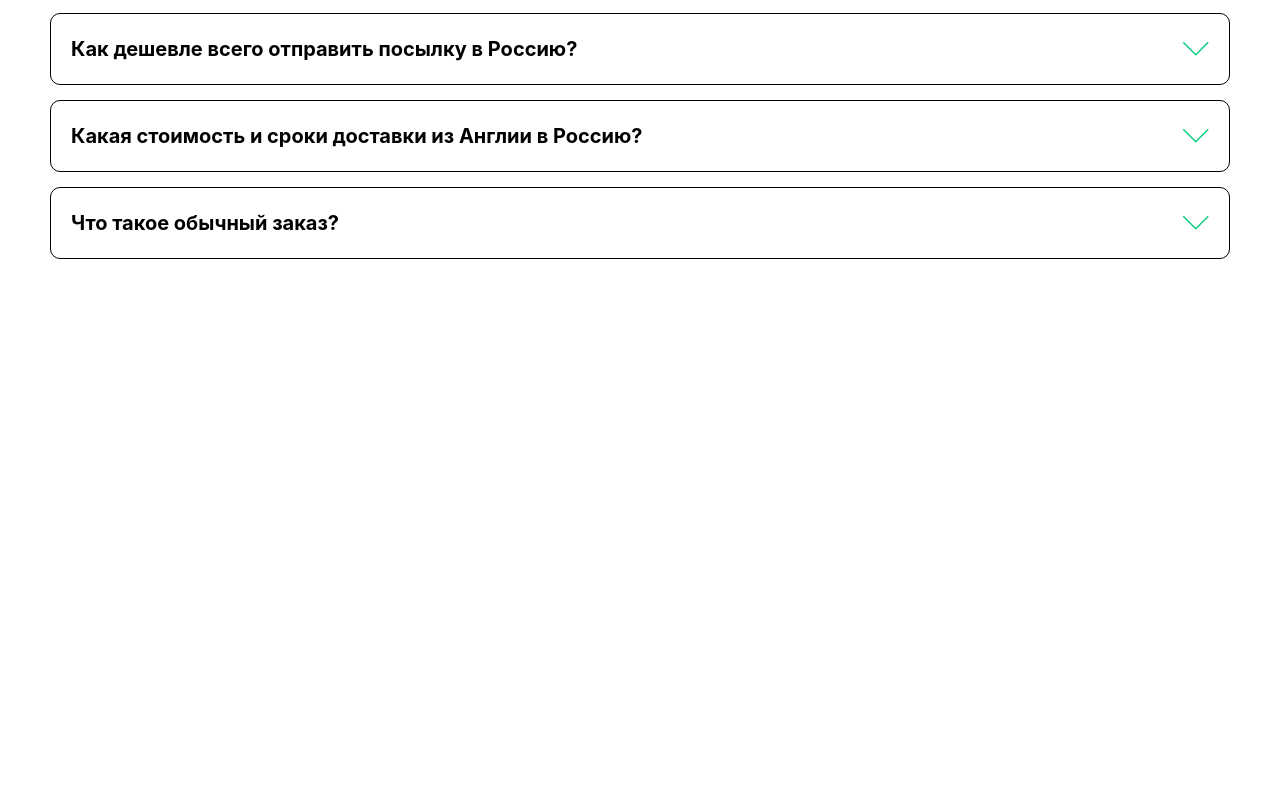
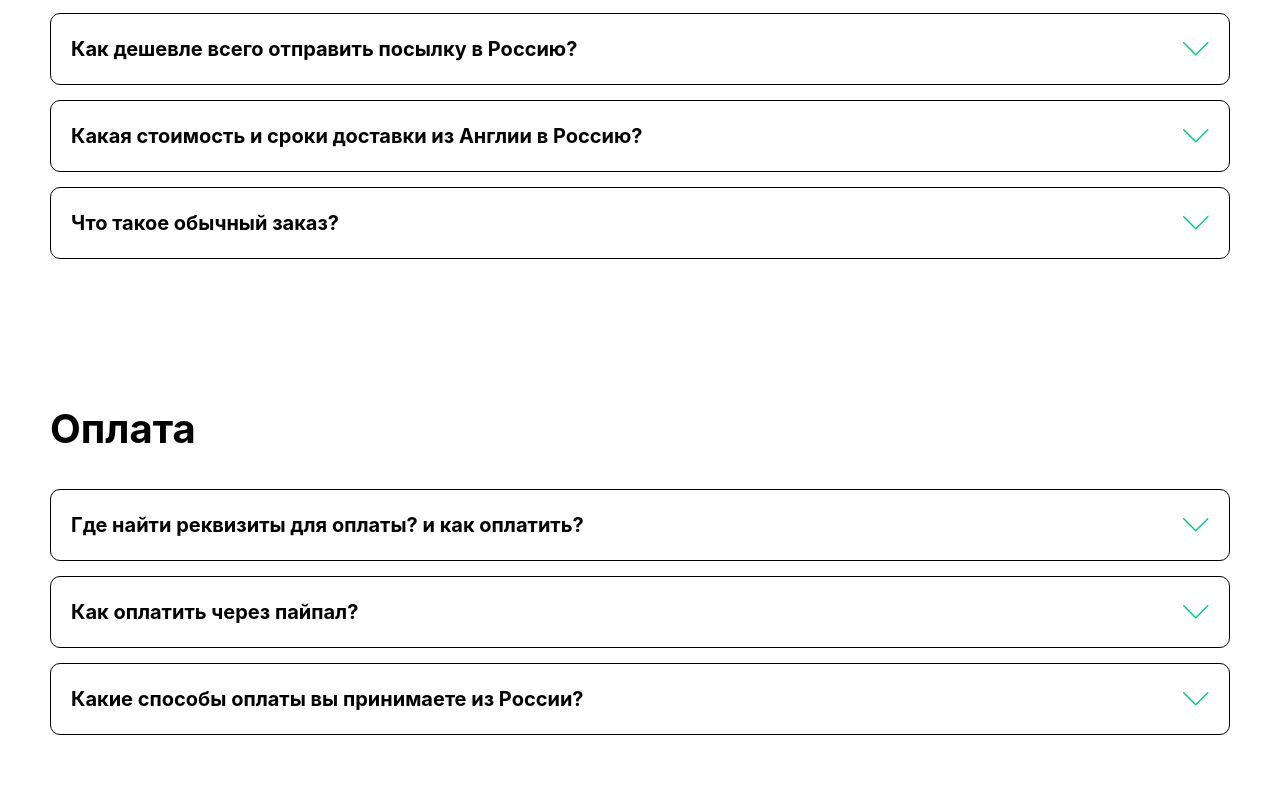
Before and after one commit to Tol1bjon/Project-13, a website: page src/page5.html in a window 1280 px wide. Shown: the part 2687-3492 px from the top of the page. Before the commit the page ends 3016 px from the top, so only its background shows below. Drawn offline with nearby package versions, Linux system fonts and the light colour scheme; files that its build step writes are made by us from their sources; files whose address does not match are found by name.

Commit message:
Section6: page5

```diff
--- a/src/page5.html
+++ b/src/page5.html
@@ -152,6 +152,24 @@
                 </div>
             </aside>
         </section>
+
+        <section class="flex flex-col gap-[30px] max-w-[1200px] m-auto py-[70px] px-[10px]">
+            <h1 class="font-bold lg:text-[40px] text-[35px]">Оплата</h1>
+            <aside class="flex flex-col gap-[15px]">
+                <div class="flex items-center justify-between p-[20px] border-1 border-black rounded-[10px]">
+                    <h1 class="font-bold text-[20px]">Где найти реквизиты для оплаты? и как оплатить?</h1>
+                    <img src="./Vector 50.png" alt="">
+                </div>
+                <div class="flex items-center justify-between p-[20px] border-1 border-black rounded-[10px]">
+                    <h1 class="font-bold text-[20px]">Как оплатить через пайпал?</h1>
+                    <img src="./Vector 50.png" alt="">
+                </div>
+                <div class="flex items-center justify-between p-[20px] border-1 border-black rounded-[10px]">
+                    <h1 class="font-bold text-[20px]">Какие способы оплаты вы принимаете из России?</h1>
+                    <img src="./Vector 50.png" alt="">
+                </div>
+            </aside>
+        </section>
     </main>
 </body>
 </html>
```
